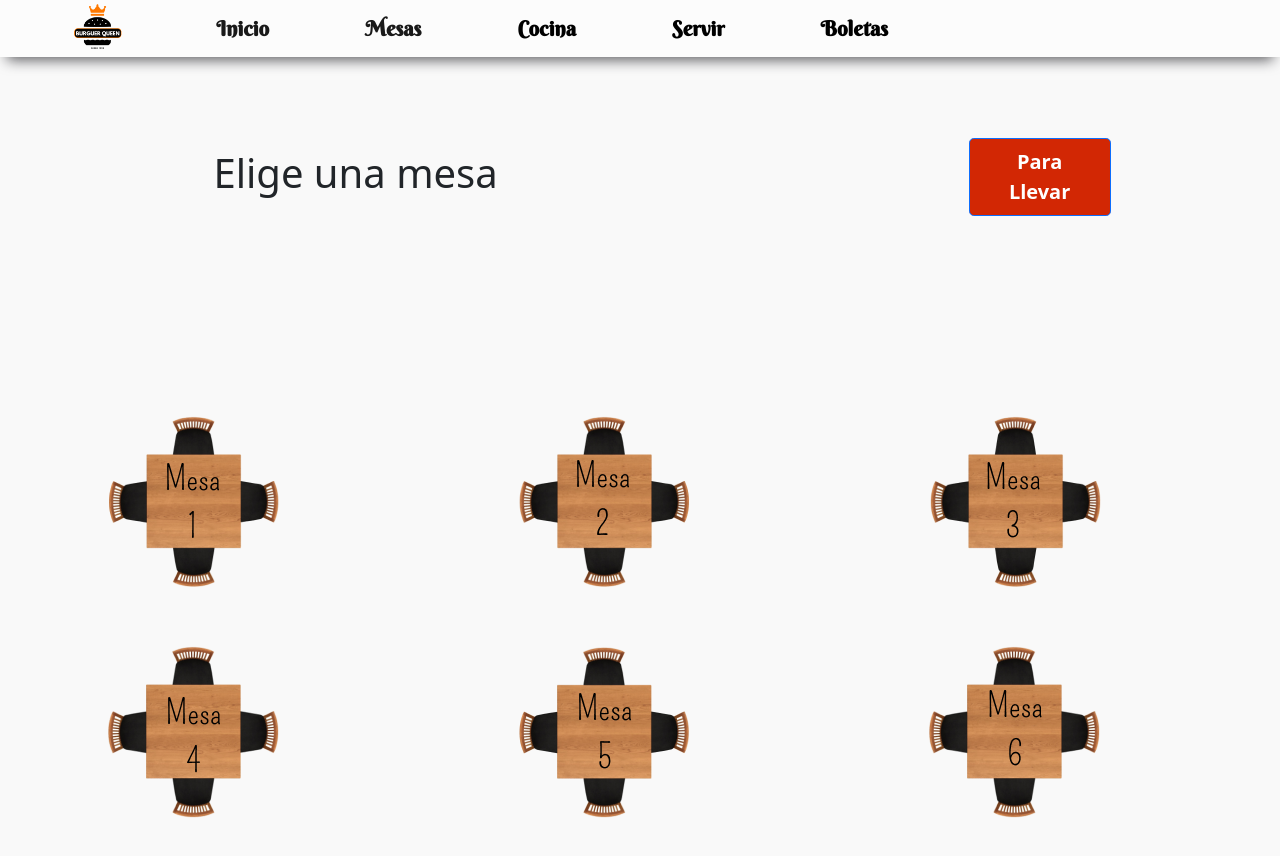
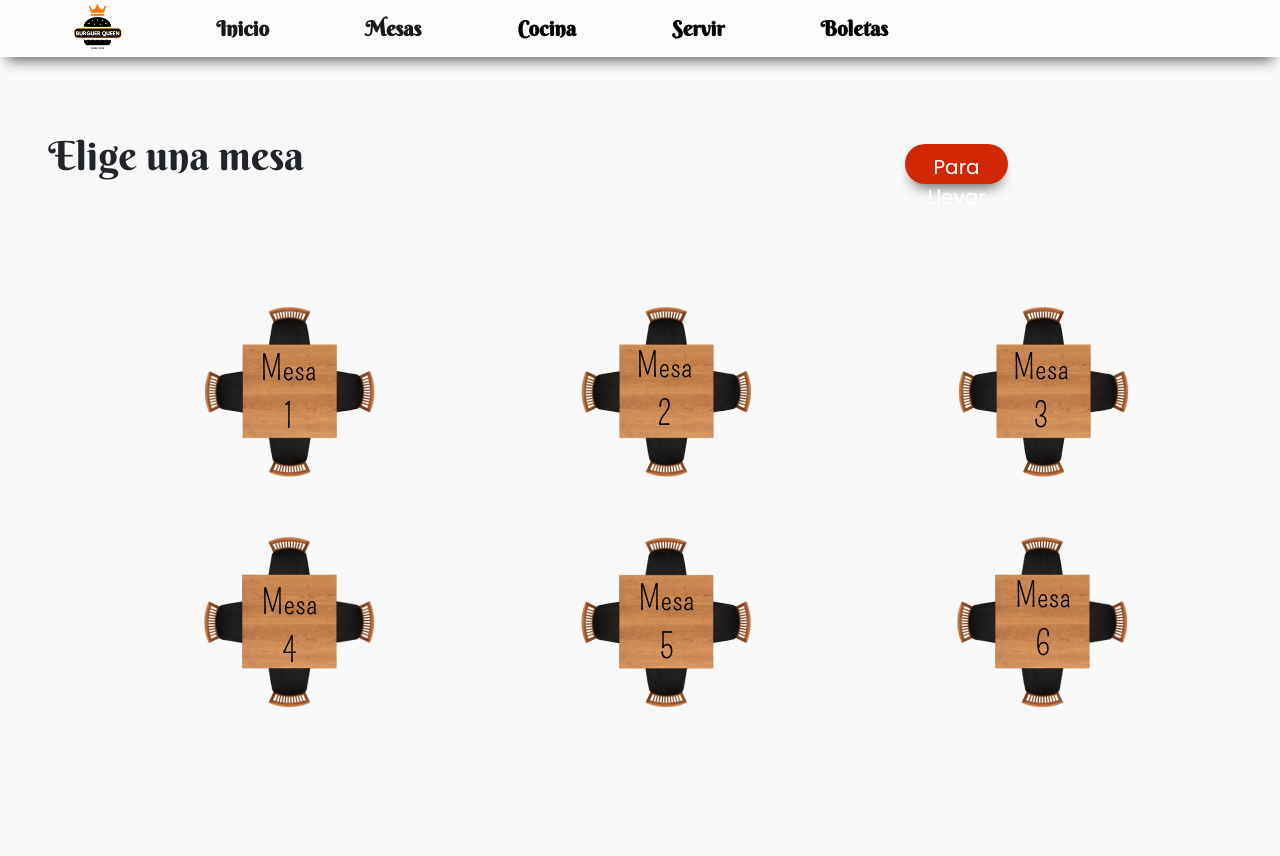
Before and after one commit to luzciel/Burgen-queen, a React (Create React App) app: page /mesas in a window 1280 px wide. Shown: the top 856 px of the page. Built offline with nearby package versions, Linux system fonts and the light colour scheme.

Commit message:
estilos botones mesas

```diff
--- a/src/components/tables/Tables.jsx
+++ b/src/components/tables/Tables.jsx
@@ -7,7 +7,7 @@ const Tables = () => {
     return (
         <div className='container-views-tables'>
            <div className='text-tables'>
-            <h1>Elige una mesa</h1>
+            <h1 class ="textH1" >Elige una mesa</h1>
             <Link to='/cocina'><button type="button" class="btn btn-primary btn-lg to-go">Para Llevar</button></Link>
            </div>
             <div className='container-tables'>
--- a/src/components/tables/tables.css
+++ b/src/components/tables/tables.css
@@ -12,19 +12,15 @@
     align-items: center;
     height: 9vh;
     margin-top: 11%;
+    margin: 124px 10px 114px -214px;
 }
 
-.to-go {
-    margin-left: 4%;
-    margin-left: 31%;
-    background: #D22704;
-    font-weight: 700;
-    width: 142px;
-}
+
 
 .container-tables{
     margin-block: auto;
     margin-bottom: 35%;
+    margin: -18px 5px 4px 104px;
 }
 
 .tables {
@@ -40,3 +36,19 @@
 .number-table {
     padding-left: 14%;
 }
+
+.textH1{
+    font-family: 'Berkshire Swash', cursive;
+}
+
+.to-go{
+    width: 8vw;
+    height: 5vh;
+    margin: 7px 0px 0px 77px;
+    box-shadow: 0 10px 14px -7px #5b5b5f;
+    border-style: unset;
+    border-radius: 20px;
+    background: #D22704;
+    color: white;
+    font-family: 'Poppins', sans-serif;
+}
```
